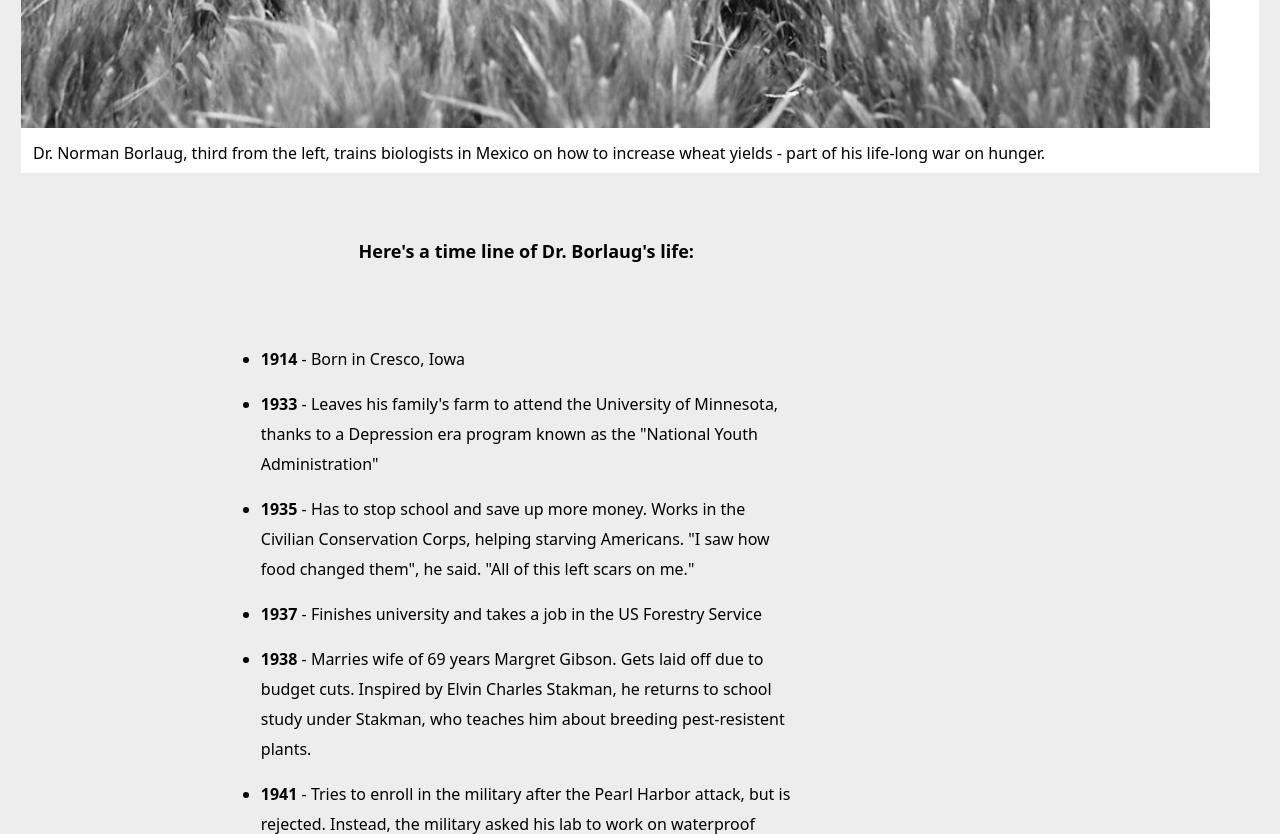
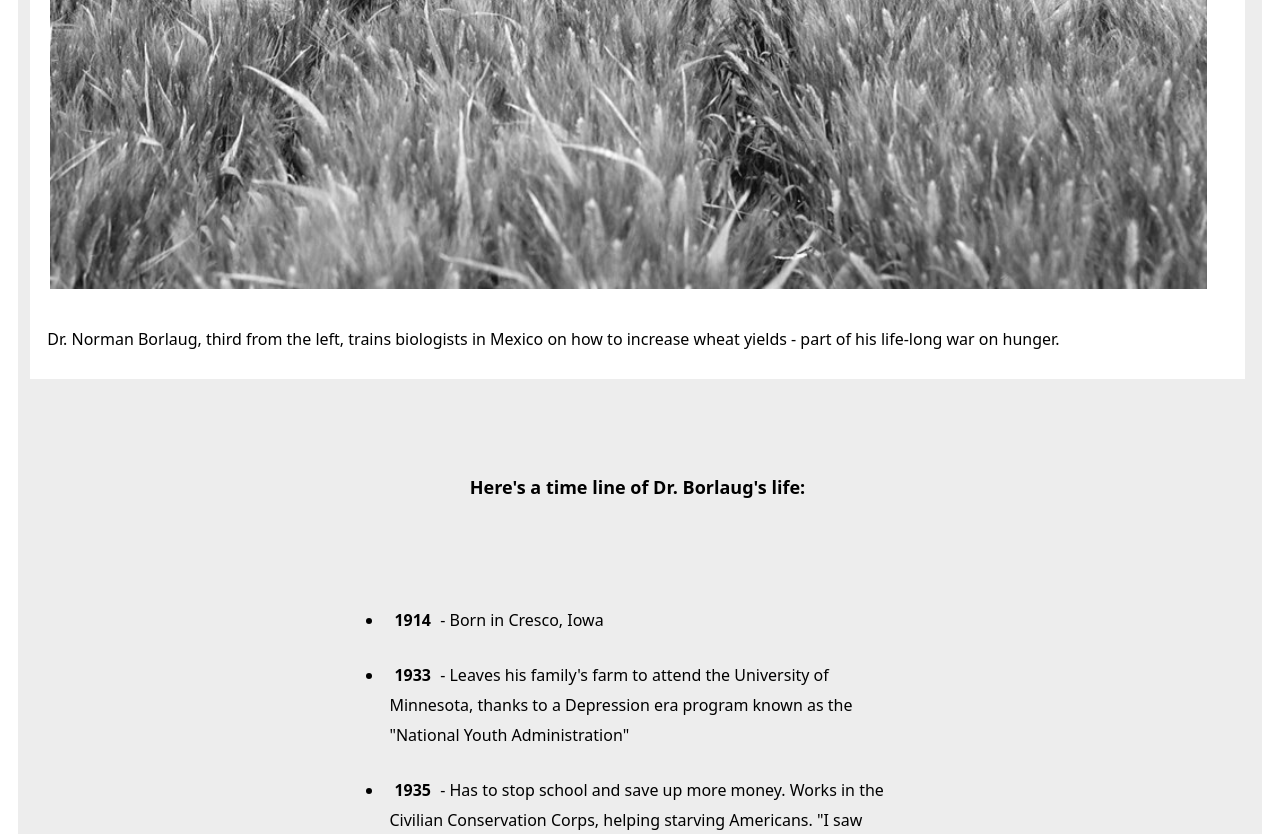
Before and after one commit to clint360/tribute-html-page, a plain HTML site: page index.html in a window 1280 px wide. Shown: the part 780-1614 px from the top of the page. Drawn offline with Linux system fonts and the light colour scheme.

Commit message:
Adjusted margins

```diff
--- a/index.html
+++ b/index.html
@@ -10,7 +10,7 @@
   </body>
 </html>
   <body>
-    <main id="main">
+    <section id="main">
 
       <h1 id="title">Dr. Norman Borlaug</h1>
       <p id="titledesc">The man who saved a billion lives</p>
@@ -114,7 +114,7 @@
           <a id="tribute-link" href="#" target="_blank">Wikipedia entry</a>.
         </h3>
       </div>
-    </main>
+    </section>
 
 
 </body></html>
--- a/style.css
+++ b/style.css
@@ -1,8 +1,15 @@
 *{
-    padding: 0;
-    background: rgb(237, 237, 237);
+    padding: 15px 5px 10px 5px;
     font-size: 16px;
     font-family: system-ui, -apple-system, BlinkMacSystemFont, 'Segoe UI', Roboto, Oxygen, Ubuntu, Cantarell, 'Open Sans', 'Helvetica Neue', sans-serif;
+}
+#main{
+    margin-top: 40px;
+    background: rgb(237, 237, 237);
+    padding-top: 10px;
+    padding-right: 10px;
+    padding-bottom: 10px;
+
 }
 #img-div,#img-caption{
     background: white;
@@ -25,14 +32,14 @@
 
 }
 #image{
+    padding-left: 15px;
     margin: auto;
     width: 96%;
     height: 70%;
 }
 #tribute-info{
     width: 42%;
-    text-align: left;
-    padding-left: 20%;
+    margin: auto;
     line-height: 30px;
 }
 #headline{
```
